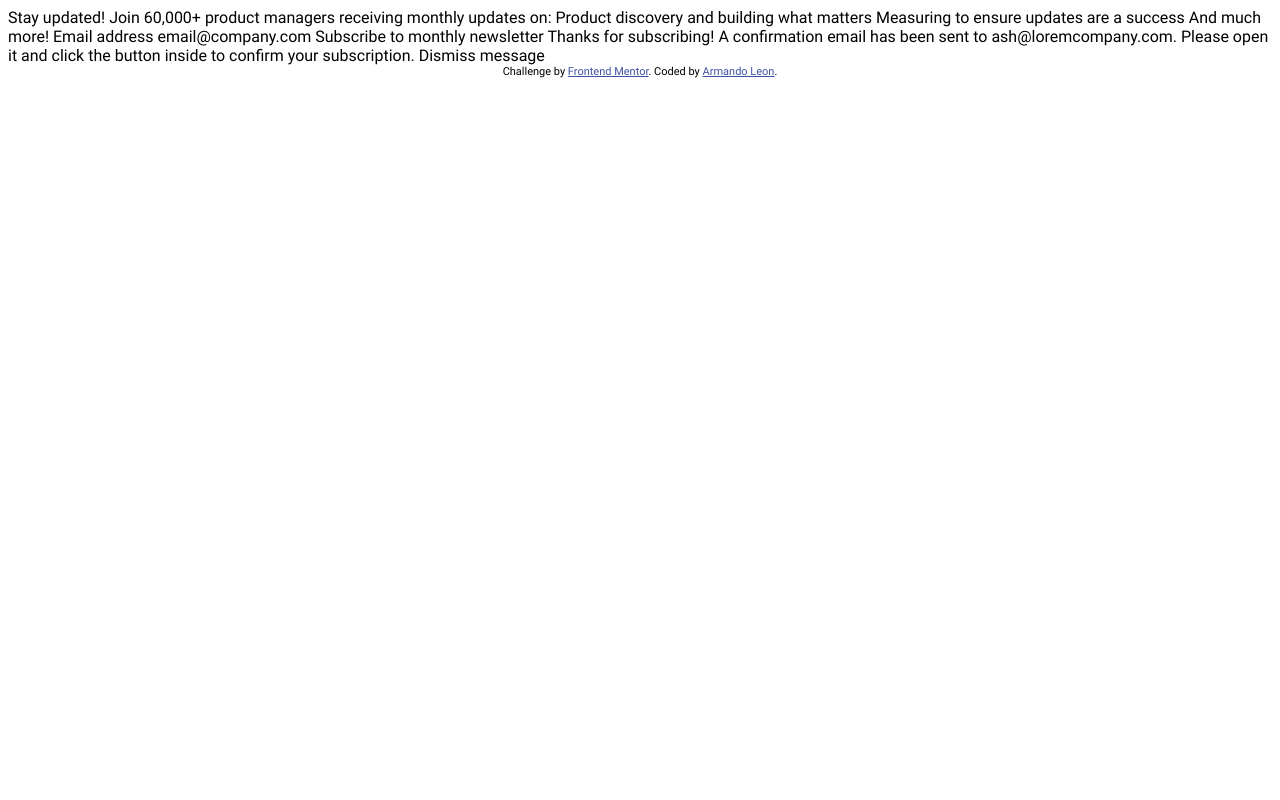
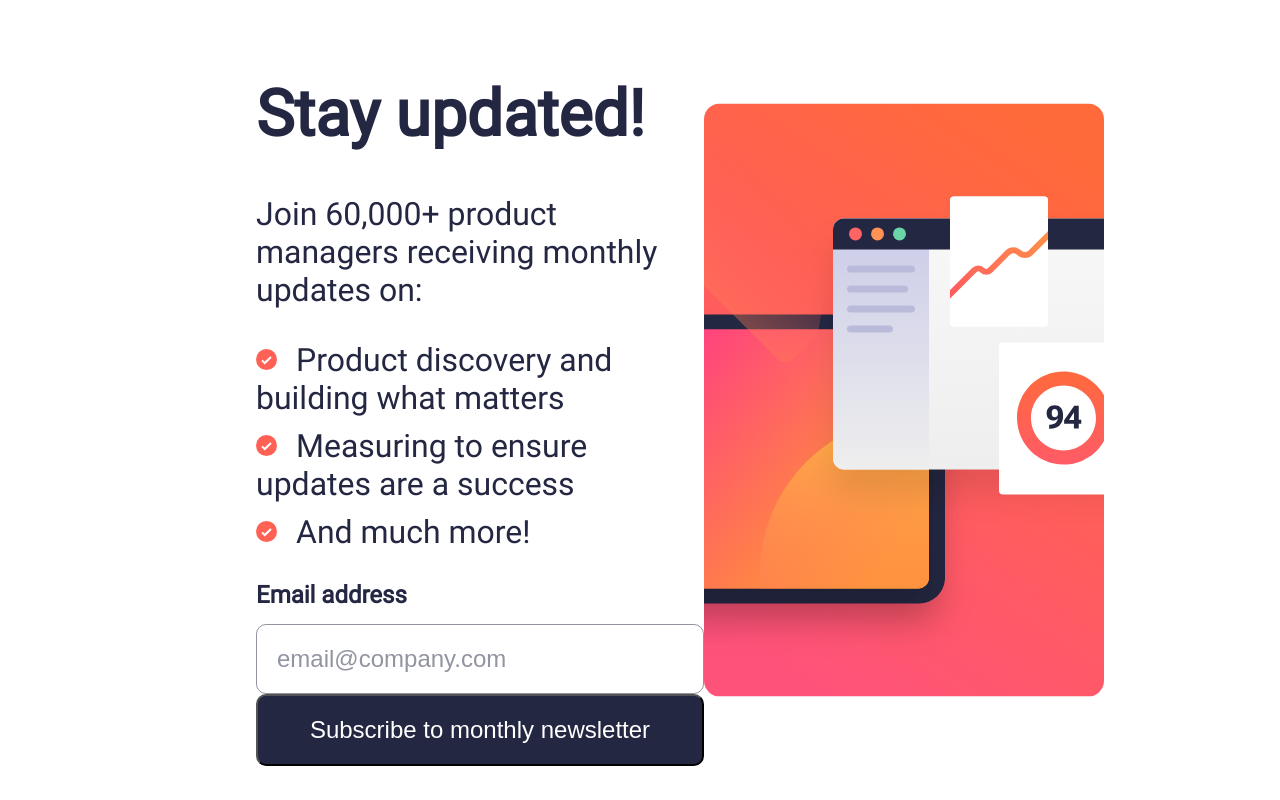
Before and after one commit to manofthelionarmy/newsletter-signup, a website built with Vite: page index.html in a window 1280 px wide. Built offline with nearby package versions, Linux system fonts and the light colour scheme.

Commit message:
getting form done

```diff
--- a/index.html
+++ b/index.html
@@ -14,37 +14,46 @@
     <div id="app"></div>
 
     <!-- Sign-up form start -->
+    <div class="container">
+      <div class="signup">
+        <h1>Stay updated!</h1>
 
-    Stay updated!
+        <p>Join 60,000+ product managers receiving monthly updates on:</p>
 
-    Join 60,000+ product managers receiving monthly updates on:
+        <ul>
+          <li>Product discovery and building what matters</li>
+          <li>Measuring to ensure updates are a success</li>
+          <li>And much more!</li>
+        </ul>
+        <br>
 
-    Product discovery and building what matters
-    Measuring to ensure updates are a success
-    And much more!
+        <form>
+          <label for="email">Email address</label>
+          <input id="email" type="text" value="email@company.com">
+          <button>Subscribe to monthly newsletter</button>
+        </form>
 
-    Email address
-    email@company.com
-
-    Subscribe to monthly newsletter
+      </div>
+      <img src="./assets/images/illustration-sign-up-desktop.svg" alt="">
+    </div>
 
     <!-- Sign-up form end -->
 
     <!-- Success message start -->
 
-    Thanks for subscribing!
+    <!-- Thanks for subscribing! -->
 
-    A confirmation email has been sent to ash@loremcompany.com.
-    Please open it and click the button inside to confirm your subscription.
+    <!-- A confirmation email has been sent to ash@loremcompany.com. -->
+    <!-- Please open it and click the button inside to confirm your subscription. -->
 
-    Dismiss message
+    <!-- Dismiss message -->
 
     <!-- Success message end -->
 
-    <div class="attribution">
-      Challenge by <a href="https://www.frontendmentor.io?ref=challenge" target="_blank">Frontend Mentor</a>.
-      Coded by <a href="#">Armando Leon</a>.
-    </div>
+    <!-- <div class="attribution"> -->
+    <!--   Challenge by <a href="https://www.frontendmentor.io?ref=challenge" target="_blank">Frontend Mentor</a>. -->
+    <!--   Coded by <a href="#">Armando Leon</a>. -->
+    <!-- </div> -->
     <script type="module" src="/main.js"></script>
   </body>
 </html>
--- a/style.css
+++ b/style.css
@@ -3,9 +3,22 @@
   src: url('./assets/fonts/Roboto-Regular.ttf');
 }
 
+* {
+ box-sizing: border-box;
+}
+
 body {
+  display: flex;
   font-family: 'Roboto';
+  align-items: center;
+  justify-content: center;
+  height: 100vh;
+  overflow: hidden;
+  margin: 0;
+  background-color: hsl(0, 0%, 100%);
+  color: hsl(234, 29%, 20%);
 }
+
 .attribution {
   font-size: 11px; text-align: center;
 }
@@ -13,3 +26,79 @@ body {
 .attribution a {
   color: hsl(228, 45%, 44%);
 }
+
+.container {
+  display: flex;
+  justify-content: space-between;
+  width: 60vw;
+}
+
+.container.sign-up {
+  height: 100vh;
+}
+
+input, label {
+  display: block;
+}
+
+form {
+  margin-top: 10px;
+}
+
+label {
+  font-weight:  bolder;
+  font-size: 1.5em;
+  position: relative;
+  bottom: 15px;
+}
+
+p, li {
+  font-size: 2.0em;
+  font-weight: 400;
+}
+
+li::before {
+  background-image: url('./assets/images/icon-list.svg');
+  background-repeat: no-repeat;
+  background-position: left center;
+  padding: 20px;
+  content: '';
+}
+
+li {
+  list-style: none;
+  margin: 10px 0 10px 0;
+  position: relative;
+  left: -40px;
+}
+
+h1 {
+  font-weight: 700;
+  font-size: 4.0em;
+}
+
+input, button {
+  padding: 20px;
+  border-radius: 10px;
+  width: 35vw;
+}
+
+input {
+  border: 1px solid hsl(231, 7%, 60%);
+  font-size: 1.5em;
+  color: hsl(231, 7%, 60%);
+}
+
+input:focus {
+  color: black;
+}
+
+button {
+  background-color: hsl(234, 29%, 20%);
+  color: hsl(0, 0%, 100%);
+  font-size: 1.5em;
+}
+
+button:focus {
+  outline: 0;
+}
```
